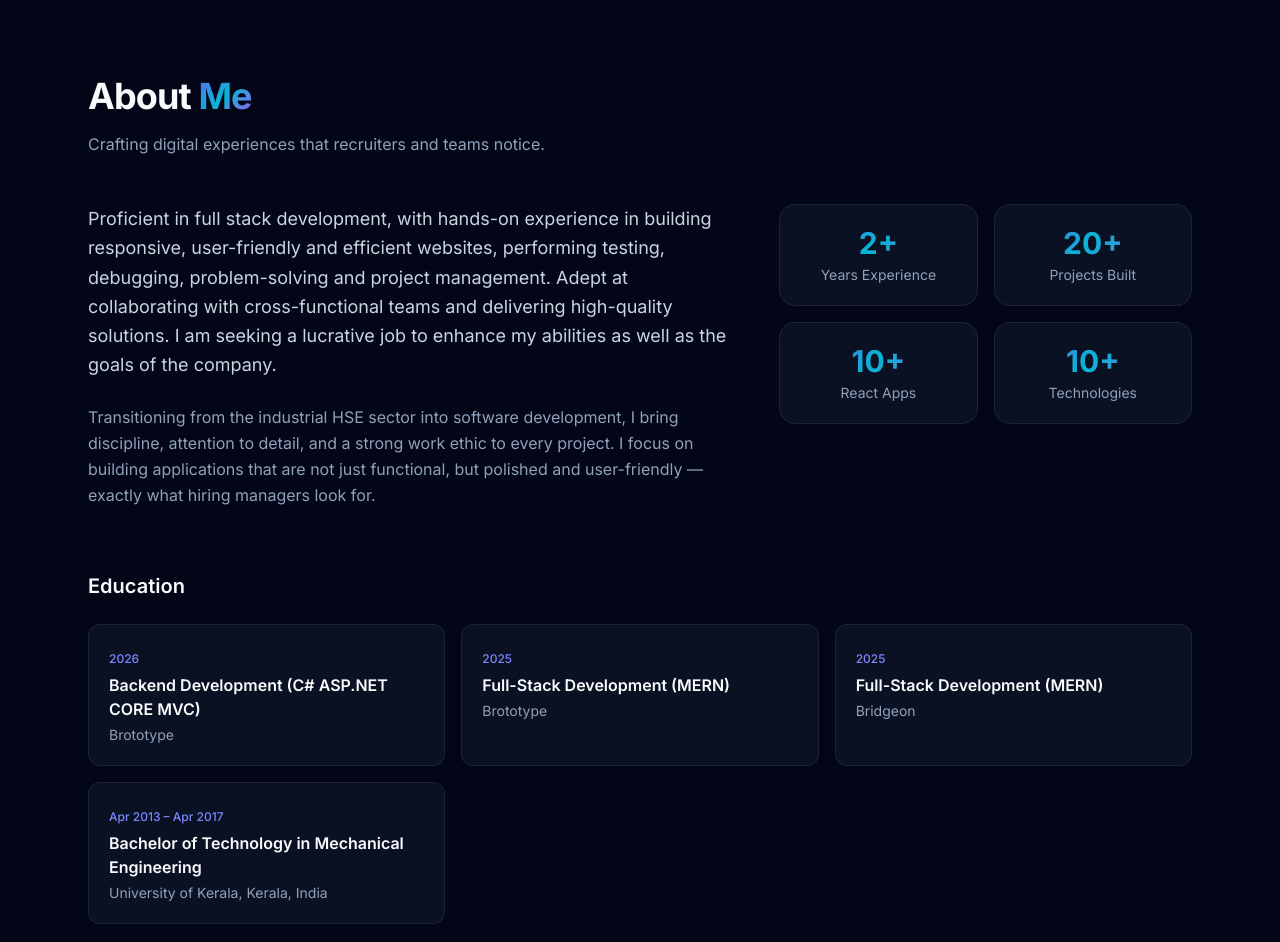
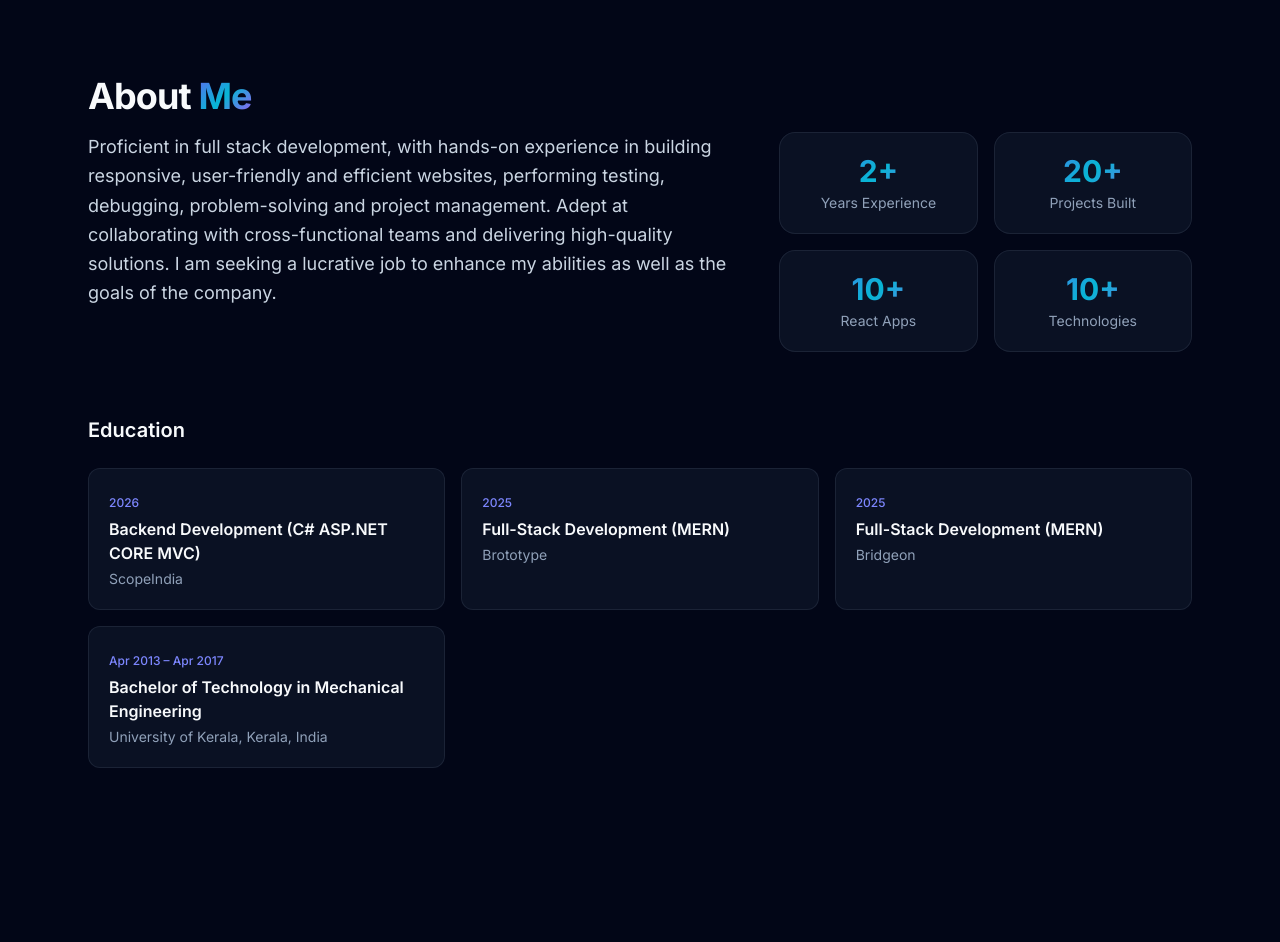
Before and after one commit to Sharath-Pillai/sharathportfoliowebsite, a React (Vite) app: page / in a window 1280 px wide. Shown: the part 820-1762 px from the top of the page. Built offline with nearby package versions, Linux system fonts and the light colour scheme.

Commit message:
modified about section,education

```diff
--- a/src/components/About.jsx
+++ b/src/components/About.jsx
@@ -7,19 +7,10 @@ export default function About() {
         <h2 className="section-title mb-4">
           About <span className="gradient-text">Me</span>
         </h2>
-        <p className="text-slate-400 max-w-2xl mb-12">
-          Crafting digital experiences that recruiters and teams notice.
-        </p>
 
         <div className="grid lg:grid-cols-5 gap-12 items-start">
           <div className="lg:col-span-3 space-y-6">
             <p className="text-slate-300 leading-relaxed text-lg">{profile.bio}</p>
-            <p className="text-slate-400 leading-relaxed">
-              Transitioning from the industrial HSE sector into software development, I bring
-              discipline, attention to detail, and a strong work ethic to every project. I focus on
-              building applications that are not just functional, but polished and user-friendly —
-              exactly what hiring managers look for.
-            </p>
           </div>
 
           <div className="lg:col-span-2 grid grid-cols-2 gap-4">
--- a/src/data/portfolio.js
+++ b/src/data/portfolio.js
@@ -46,7 +46,7 @@ export const experience = [
   {
     period: '2026',
     role: 'Student',
-    Institute: 'Scope India',
+    Institute: 'ScopeIndia',
     Stack: 'React & .NET Core MVC,WEB API',
     Project: 'QuickPark Parking Managment, Scope India Website',
     description:
@@ -77,7 +77,7 @@ export const education = [
   {
     period: '2026',
     degree: 'Backend Development (C# ASP.NET CORE MVC)',
-    school: 'Brototype',
+    school: 'ScopeIndia',
   },
   {
     period: '2025',
@@ -157,7 +157,7 @@ export const miniProjects = [
       'Interactive web application for task automation and utility management — built with modern React patterns and deployed on Netlify.',
     tech: ['React', 'JavaScript', 'Netlify'],
     thumbnail: '',
-    liveUrl: 'https://mybuddybot.netlify.app/',
+    liveUrl: 'https://my-buddy-sigma.vercel.app/',
     githubUrl: null,
   },
   {
```
